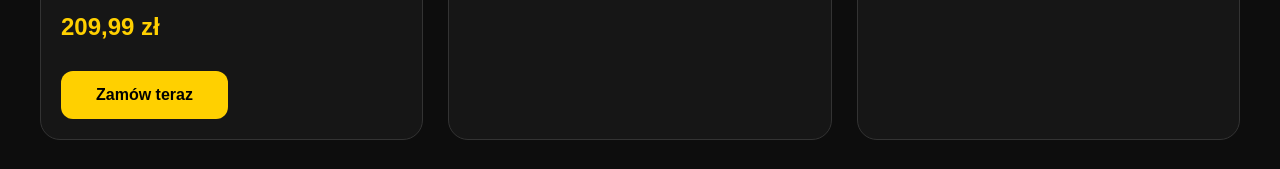
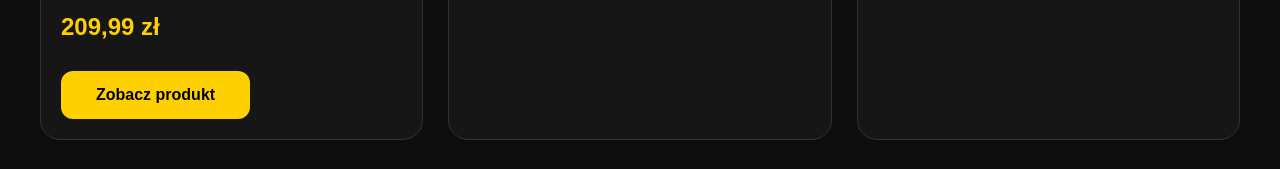
Before and after one commit to strongants/strongants.pl, a plain HTML site: page index.html in a window 1280 px wide. Shown: the part 1426-1595 px from the top of the page. Drawn offline with Linux system fonts and the light colour scheme.

Commit message:
Update index.html

```diff
--- a/index.html
+++ b/index.html
@@ -183,10 +183,8 @@
         209,99 zł
       </div>
 
-      <a class="button"
-href="https://buy.stripe.com/test_eVqcN52IN59s9PXb1a77O00"
-target="_blank">
-  Zamów teraz
+<a class="button" href="starter-box.html">
+  Zobacz produkt
 </a>
 
     </div>
```
